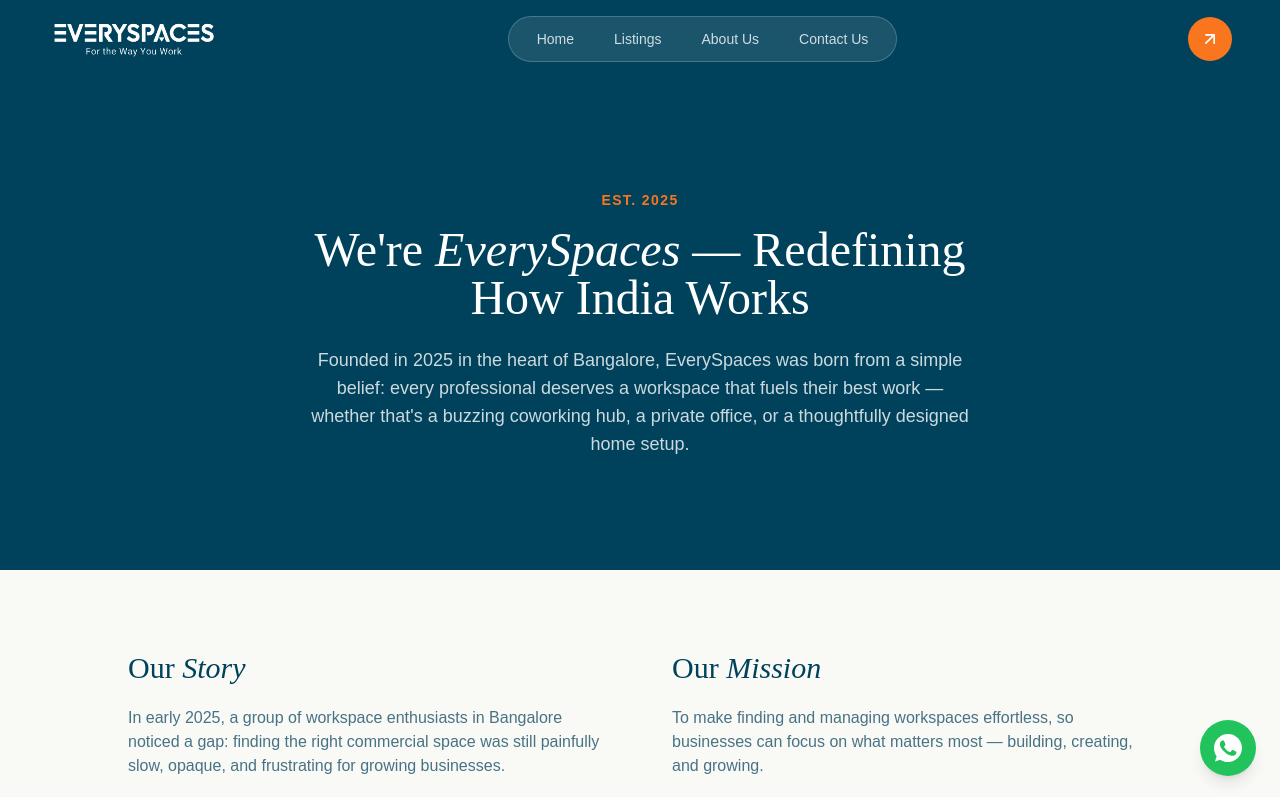
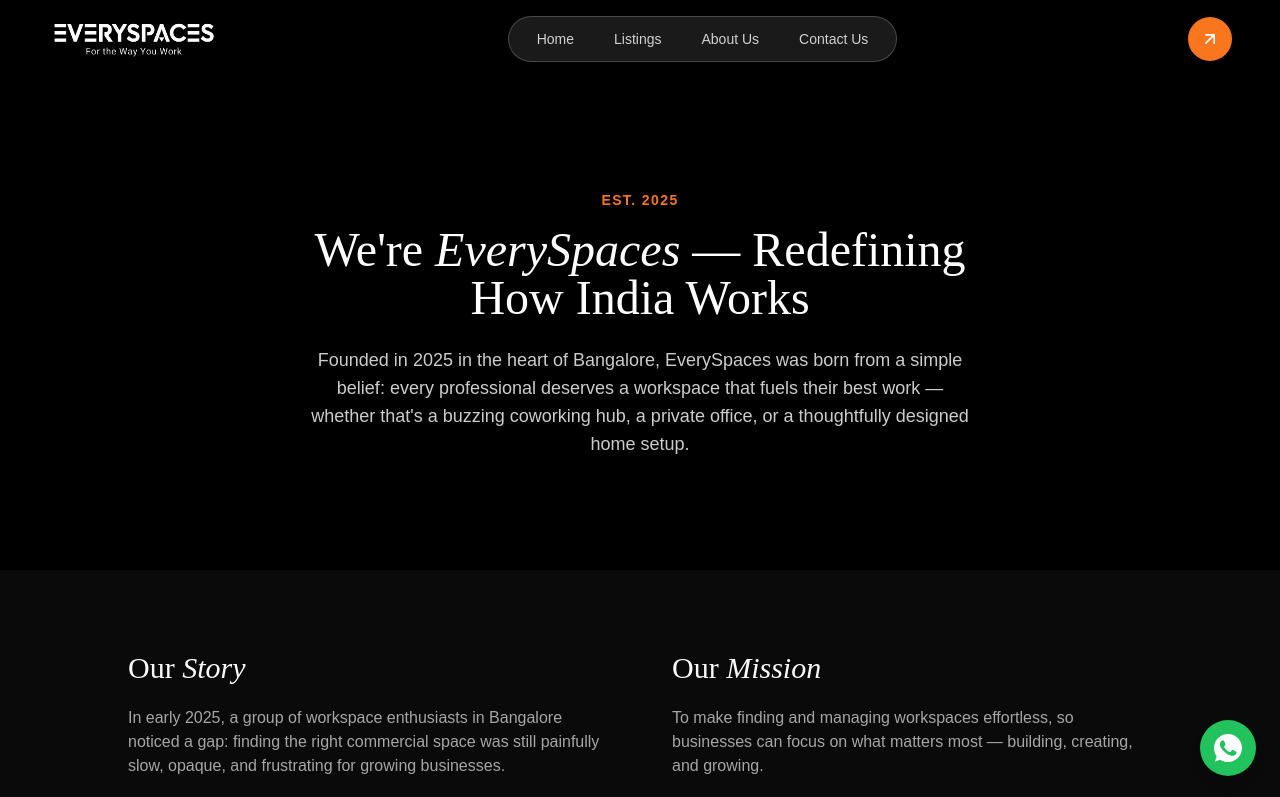
Before and after one commit to revenuxe/looplic-media-js, a React (Vite) app: page /about in a window 1280 px wide. Shown: the top 797 px of the page. Built offline with nearby package versions, Linux system fonts and the light colour scheme.

Commit message:
Changes
Co-authored-by: revenuxe <255688540+revenuxe@users.noreply.github.com>

```diff
--- a/src/index.css
+++ b/src/index.css
@@ -6,40 +6,40 @@
 
 @layer base {
   :root {
-    --background: 60 20% 97%;
-    --foreground: 197 100% 18%;
+    --background: 0 0% 4%;
+    --foreground: 0 0% 98%;
 
-    --card: 0 0% 100%;
-    --card-foreground: 197 100% 18%;
+    --card: 0 0% 8%;
+    --card-foreground: 0 0% 98%;
 
-    --popover: 0 0% 100%;
-    --popover-foreground: 197 100% 18%;
+    --popover: 0 0% 8%;
+    --popover-foreground: 0 0% 98%;
 
-    --primary: 197 100% 18%;
+    --primary: 0 0% 0%;
     --primary-foreground: 0 0% 100%;
 
-    --secondary: 72 55% 78%;
-    --secondary-foreground: 197 100% 18%;
+    --secondary: 0 0% 10%;
+    --secondary-foreground: 0 0% 98%;
 
-    --muted: 60 15% 92%;
-    --muted-foreground: 197 30% 40%;
+    --muted: 0 0% 14%;
+    --muted-foreground: 0 0% 65%;
 
     --accent: 24 95% 55%;
     --accent-foreground: 0 0% 100%;
 
     --destructive: 0 84.2% 60.2%;
-    --destructive-foreground: 210 40% 98%;
+    --destructive-foreground: 0 0% 98%;
 
-    --border: 60 10% 88%;
-    --input: 60 10% 88%;
-    --ring: 197 100% 18%;
+    --border: 0 0% 16%;
+    --input: 0 0% 16%;
+    --ring: 24 95% 55%;
 
     --radius: 0.75rem;
 
-    --lime: 72 55% 78%;
-    --lime-strong: 72 60% 65%;
-    --dark-green: 165 30% 18%;
-    --dark-green-card: 165 25% 25%;
+    --lime: 24 95% 55%;
+    --lime-strong: 24 100% 60%;
+    --dark-green: 0 0% 0%;
+    --dark-green-card: 0 0% 10%;
     --orange: 24 95% 55%;
 
     --sidebar-background: 0 0% 98%;
```
